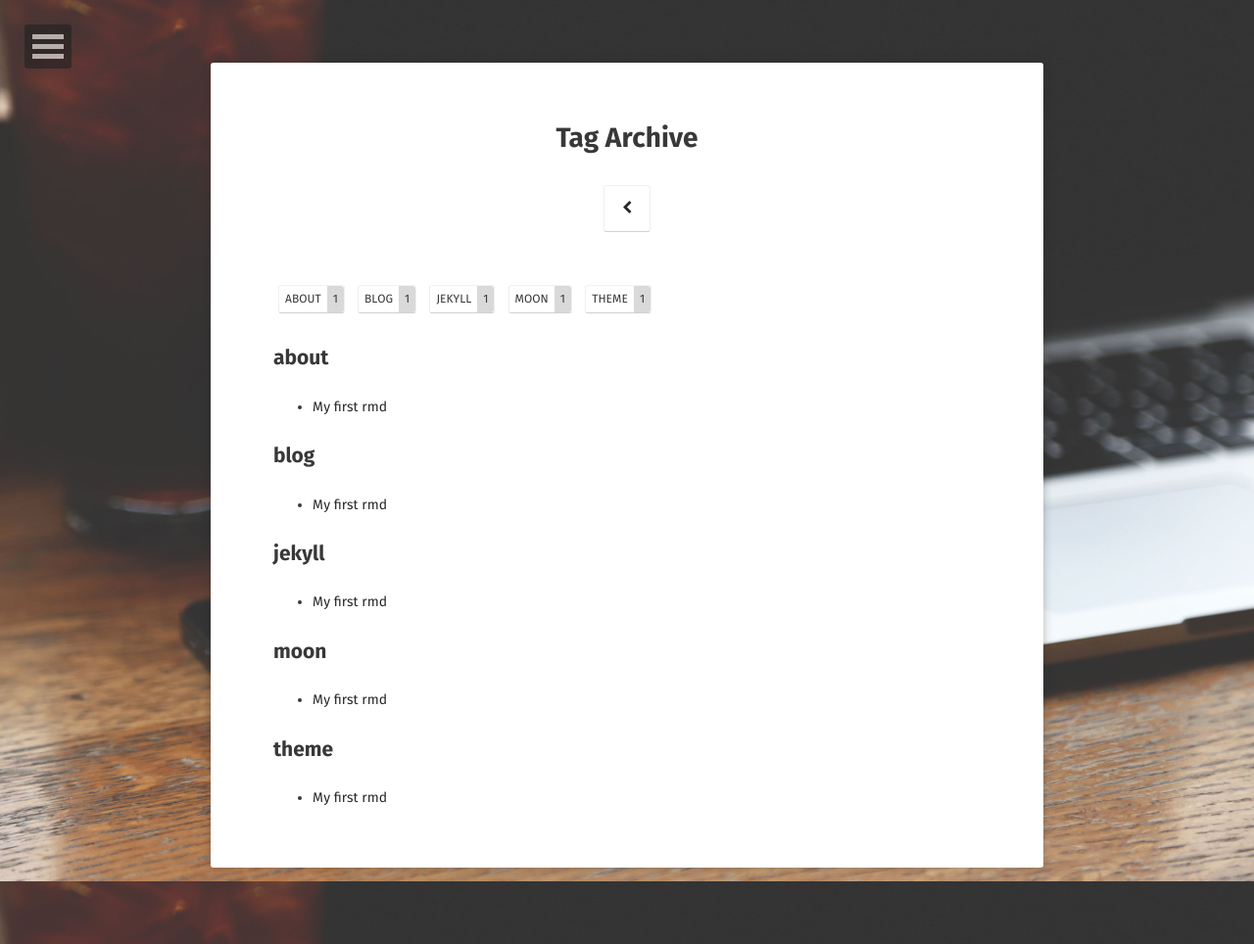
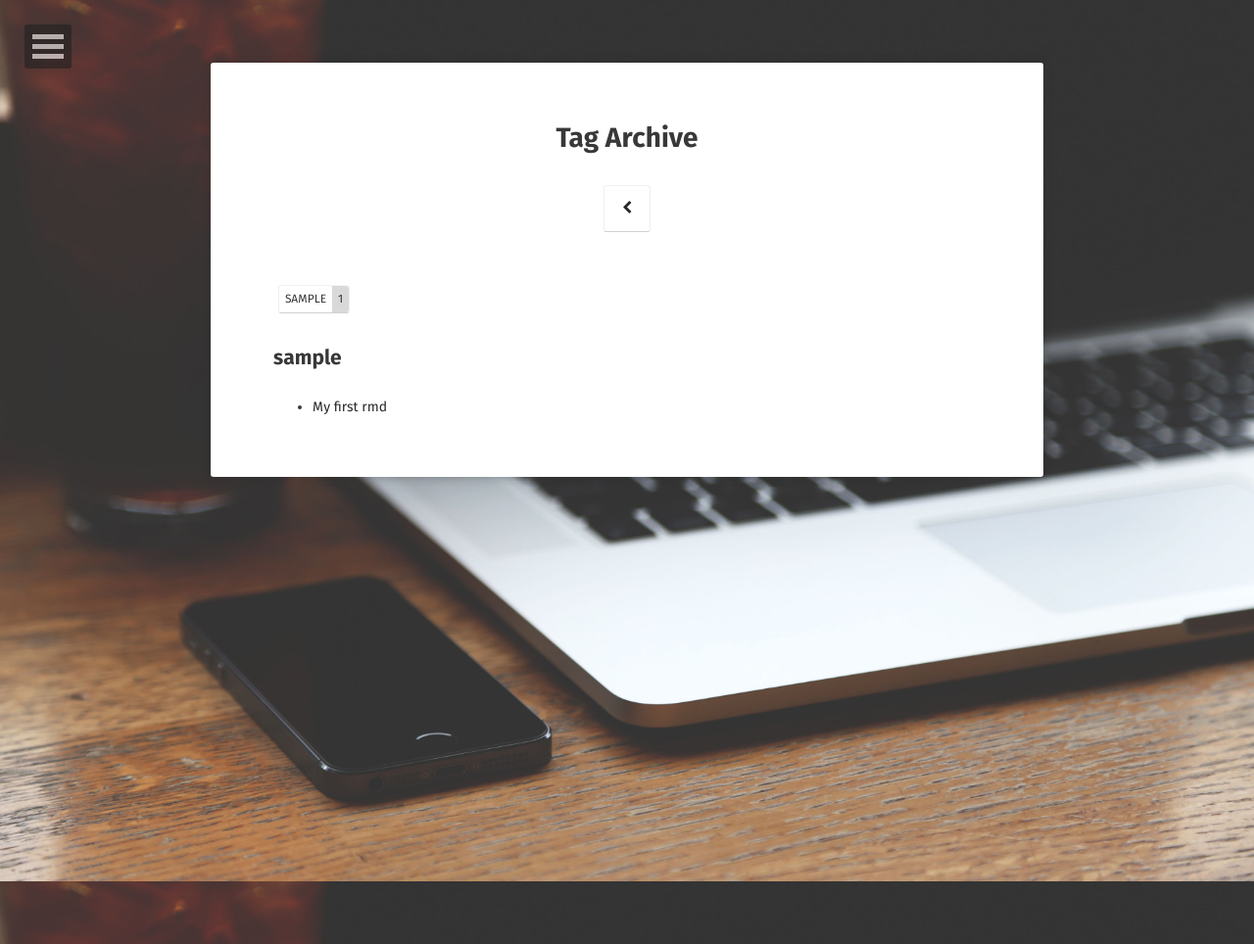
Before and after one commit to hurjun95/hurjun95.github.io, a Jekyll site: the page built from tags/index.html, in a window 1280 px wide. Shown: the whole page at 98% size. Built offline with Jekyll 4.4.1, drawn with Linux system fonts in a browser that asks for light colours; some web fonts are replaced.

Commit message:
no message

```diff
--- a/_posts/2018-06-01-test.md
+++ b/_posts/2018-06-01-test.md
@@ -3,14 +3,9 @@ layout: post
 title:  "My first rmd"
 date:   2018-06-01
 excerpt: "This is my first text"
-project: true
-tag:
-- jekyll
-- moon
-- blog
-- about
-- theme
-comments: true
+project: false
+tags : [sample]
+comments: false
 ---
 
 첫 글을 작성해 보았습니다.
```
